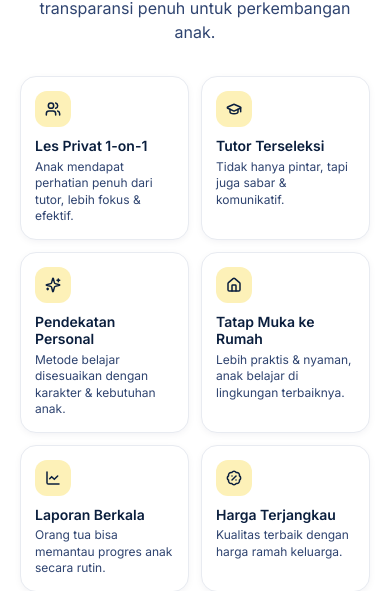
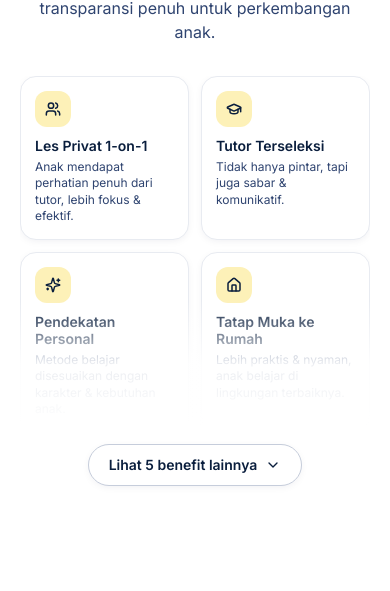
Before and after one commit to noviyantoian/teman-tutor, a Next.js app: page / in a window 390 px wide. Shown: the part 1014-1605 px from the top of the page. Built offline with nearby package versions, Linux system fonts and the light colour scheme; no server answers.

Commit message:
feat(value-props): mobile show 4 cards with white gradient fade + toggle button

```diff
--- a/src/components/sections/value-props.tsx
+++ b/src/components/sections/value-props.tsx
@@ -1,7 +1,12 @@
+'use client';
+
+import { ChevronDown, ChevronUp } from 'lucide-react';
 import * as Icons from 'lucide-react';
 import type { LucideIcon } from 'lucide-react';
+import { useState } from 'react';
 
 import { valueProps } from '@/content/value-props';
+import { cn } from '@/lib/utils';
 
 function getIcon(name: string): LucideIcon {
   const I = (Icons as unknown as Record<string, LucideIcon>)[name];
@@ -9,21 +14,29 @@ function getIcon(name: string): LucideIcon {
 }
 
 export function ValuePropsSection() {
+  const [expanded, setExpanded] = useState(false);
+  const hiddenCount = Math.max(valueProps.length - 4, 0);
+
   return (
     <section className="section bg-white">
       <div className="container">
         <div className="mx-auto max-w-2xl text-center">
           <span className="eyebrow">Kenapa Teman Tutor</span>
           <h2 className="mt-4 font-display text-heading-1 font-bold text-brand-navy">
-            Lebih dari sekadar les,{' '}
-            <span className="text-brand-yellow-500">teman bertumbuh</span>
+            Lebih dari sekadar les, <span className="text-brand-yellow-500">teman bertumbuh</span>
           </h2>
           <p className="mt-3 text-base text-brand-navy-400 md:text-lg">
             Pendekatan personal, tutor terseleksi, dan transparansi penuh untuk perkembangan anak.
           </p>
         </div>
 
-        <ul className="mt-8 grid grid-cols-2 gap-3 md:mt-12 md:grid-cols-2 md:gap-5 lg:grid-cols-3">
+        <div
+          className={cn(
+            'relative mt-8 md:mt-12',
+            !expanded && 'max-h-[22rem] overflow-hidden md:max-h-none md:overflow-visible',
+          )}
+        >
+          <ul className="grid grid-cols-2 gap-3 md:grid-cols-2 md:gap-5 lg:grid-cols-3">
             {valueProps.map((v) => {
               const Icon = getIcon(v.icon);
               return (
@@ -44,6 +57,37 @@ export function ValuePropsSection() {
               );
             })}
           </ul>
+
+          {!expanded ? (
+            <div
+              aria-hidden
+              className="pointer-events-none absolute inset-x-0 bottom-0 h-32 bg-gradient-to-t from-white via-white/90 to-transparent md:hidden"
+            />
+          ) : null}
+        </div>
+
+        {hiddenCount > 0 ? (
+          <div className="mt-4 flex justify-center md:hidden">
+            <button
+              type="button"
+              onClick={() => setExpanded((v) => !v)}
+              className="inline-flex items-center gap-2 rounded-full border border-brand-navy-100 bg-white px-5 py-2.5 text-sm font-semibold text-brand-navy shadow-soft-sm transition-all hover:border-brand-yellow-300 hover:shadow-soft active:scale-95"
+              aria-expanded={expanded}
+            >
+              {expanded ? (
+                <>
+                  Sembunyikan
+                  <ChevronUp className="size-4" aria-hidden />
+                </>
+              ) : (
+                <>
+                  Lihat {hiddenCount} benefit lainnya
+                  <ChevronDown className="size-4" aria-hidden />
+                </>
+              )}
+            </button>
+          </div>
+        ) : null}
       </div>
     </section>
   );
```
Lines whose indentation alone changed are shown as unchanged.
